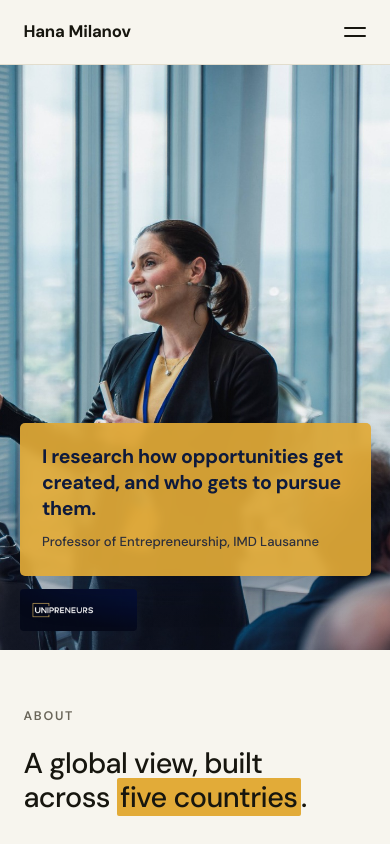
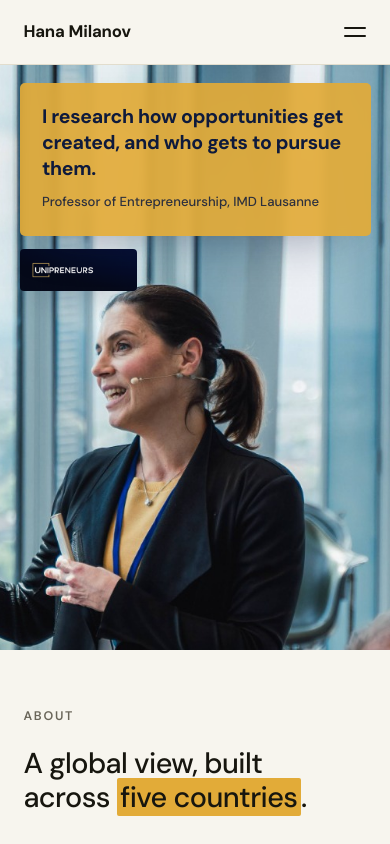
Before and after one commit to almabon/hana-milanov-site, a plain HTML site: page option-c-bold.html in a window 390 px wide. Shown: the top 844 px of the page. Drawn offline with Linux system fonts and the light colour scheme.

Commit message:
Mobile hero: box above her head in portrait, on the side in landscape
Co-Authored-By: Claude Fable 5 <noreply@anthropic.com>

```diff
--- a/option-c-bold.html
+++ b/option-c-bold.html
@@ -131,13 +131,7 @@
       .navlinks { display:none; }
       .menu-btn { display:block; }
 
-      /* Face sits upper-center of the photo on phones, so the box + logo
-         drop to the bottom of the band instead of overlaying her face.
-         Height comes from the width (aspect-ratio), never from viewport
-         height — iOS Safari's collapsing toolbars make vh/svh unreliable. */
-      .band { height:auto; aspect-ratio:2/3; max-height:640px; background-position:55% 25%; }
-      .band::after { content:""; position:absolute; inset:auto 0 0 0; height:45%; background:linear-gradient(to top, rgba(14,26,60,0.28), transparent); pointer-events:none; }
-      .band-overlay { left:5vw; right:5vw; top:auto; bottom:1.2rem; max-width:none; gap:0.8rem; z-index:1; }
+      .band-overlay { gap:0.8rem; z-index:1; }
       .band-box { padding:1.35rem 1.4rem 1.45rem; width:100%; }
       .band-quote { font-size:1.22rem; }
       .band-byline { font-size:0.82rem; margin-top:0.6rem; }
@@ -149,6 +143,21 @@
       .pubs li { grid-template-columns:52px 1fr; gap:0.9rem; padding:1.1rem 0; }
       .contact { grid-template-columns:1fr; gap:1.8rem; padding:1.4rem 1.4rem 2rem; }
       .contact-photo img { aspect-ratio:3/2; object-position:center 22%; }
+    }
+
+    /* Portrait phones: box above her head. The crop is zoomed so she sits
+       lower in the frame and the window sky above makes room for the box.
+       Height comes from the width (aspect-ratio), never from viewport
+       height — iOS Safari's collapsing toolbars make vh/svh unreliable. */
+    @media (max-width:760px) and (orientation:portrait){
+      .band { height:auto; aspect-ratio:2/3; max-height:640px; background-size:auto 142%; background-position:55% top; }
+      .band-overlay { left:5vw; right:5vw; top:1.1rem; max-width:none; }
+    }
+
+    /* Landscape phones: box on the side, like on desktop. */
+    @media (max-width:760px) and (orientation:landscape){
+      .band { height:auto; aspect-ratio:3/2; max-height:640px; background-position:center 30%; }
+      .band-overlay { left:5vw; top:7%; max-width:min(420px, 60vw); }
     }
   </style>
 </head>
```
